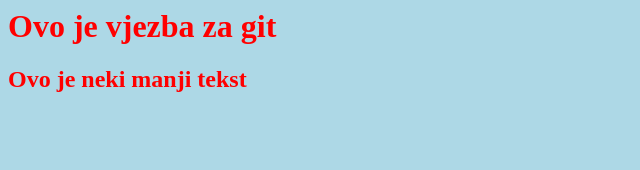
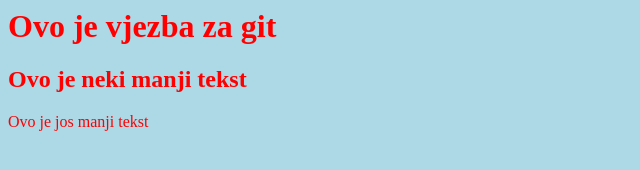
Before and after one commit to hamzahusic/gitVjezba, a plain HTML site: page index.html in a window 1280 px wide. Shown: the whole page, without its empty margins (0-640 px from the left). Drawn offline with Linux system fonts and the light colour scheme.

Commit message:
Dodali paragraf u html

```diff
--- a/index.html
+++ b/index.html
@@ -8,5 +8,6 @@
     <body>
         <h1>Ovo je vjezba za git</h1>
         <h2>Ovo je neki manji tekst</h2>
+        <p>Ovo je jos manji tekst</p>
     </body>
 </html>
```
